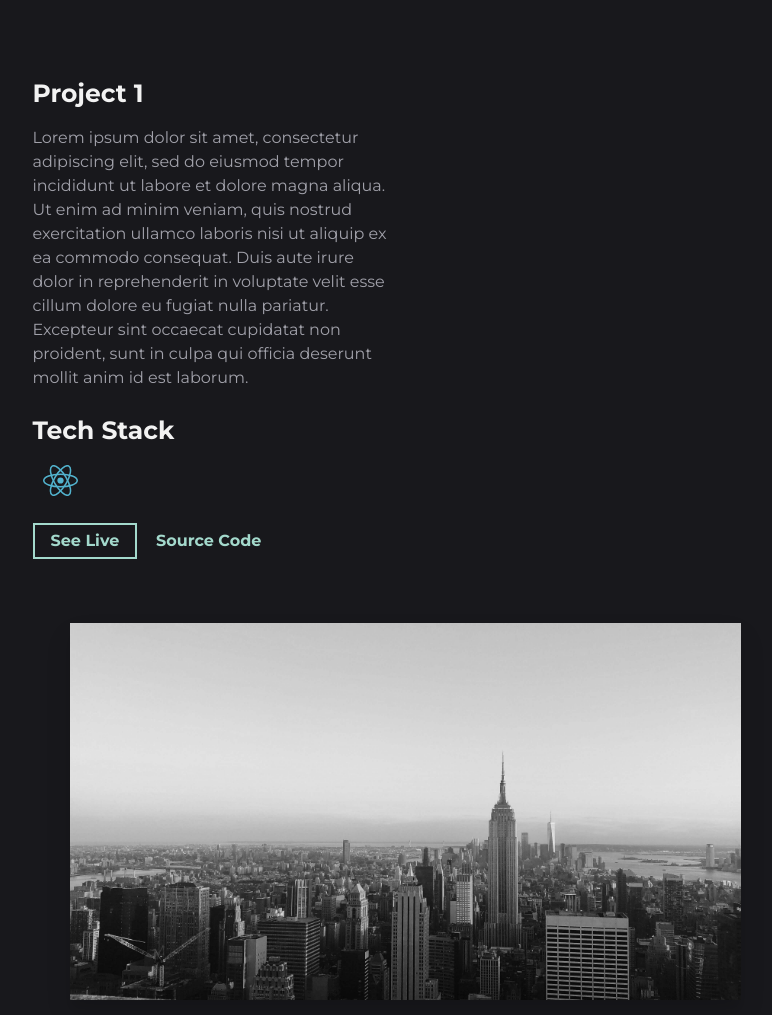
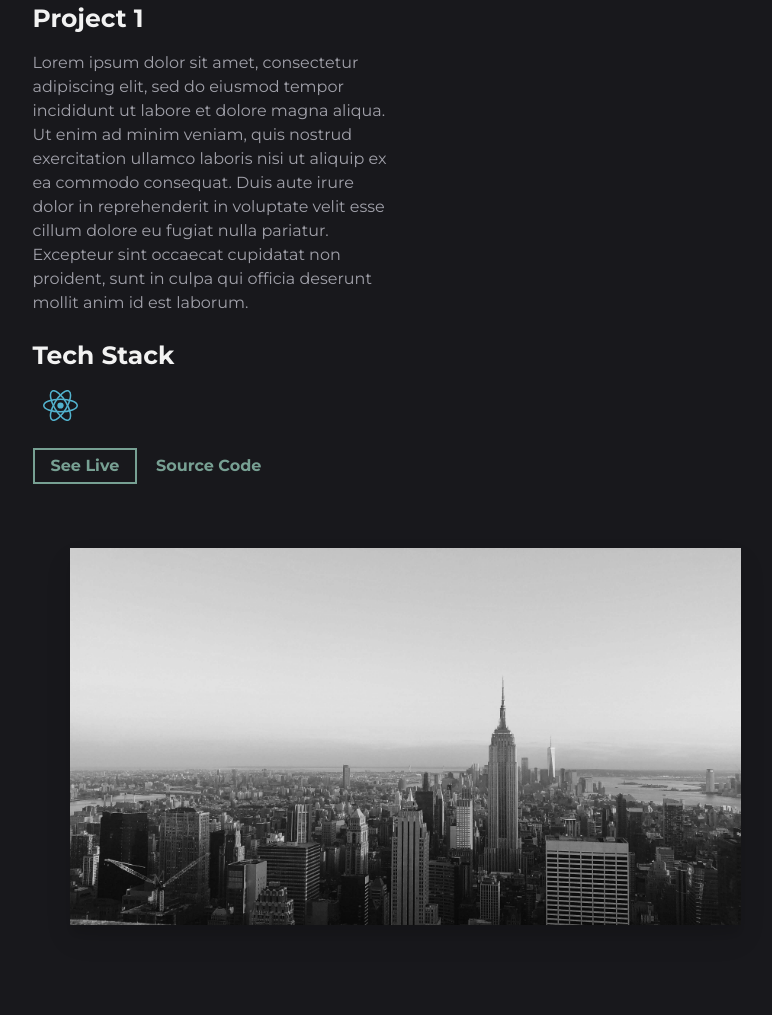
Before and after one commit to clay-k0/portfolio, a website built with Parcel: page src/index.html in a window 1280 px wide. Shown: the part 1785-2800 px from the top of the page, without its empty margins (45-817 px from the left). Built offline with nearby package versions, Linux system fonts and the light colour scheme.

Commit message:
Styling updates

```diff
--- a/src/sass/abstracts/_variables.scss
+++ b/src/sass/abstracts/_variables.scss
@@ -2,7 +2,7 @@
 $blue-v1: #94b8ff;
 $blue-v2: #9ccfd8;
 
-$mint-color: #a3d9cc;
+$mint-color: #77a093;
 $background-color: #18181c;
 
 $dark-grey: #333333;
--- a/src/sass/sections/_projects.scss
+++ b/src/sass/sections/_projects.scss
@@ -2,6 +2,10 @@
   background-color: $background-color;
   color: $header-text;
   padding-top: 10rem;
+
+  @media screen and (min-width: 1200px) {
+    padding-top: 25px;
+  }
 
   p {
     color: #a1a1aa;
```
